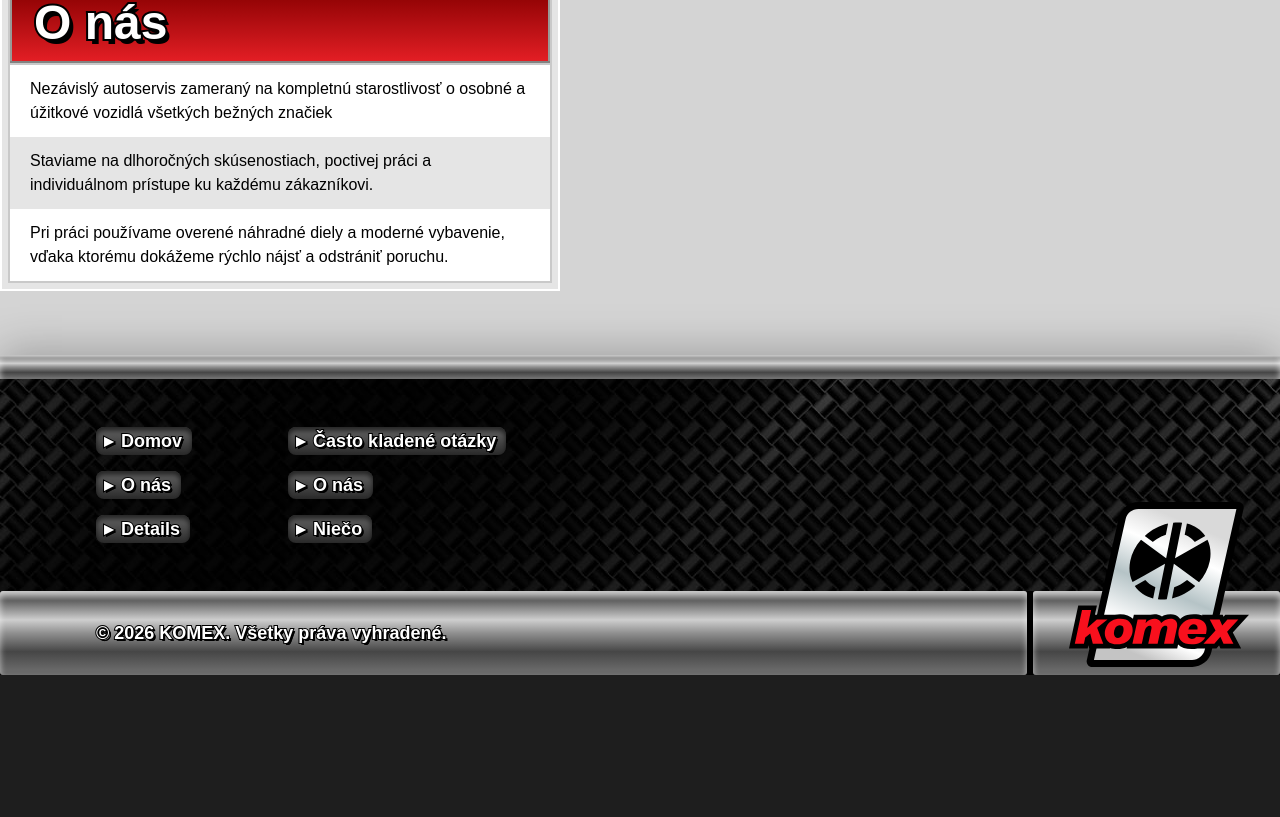
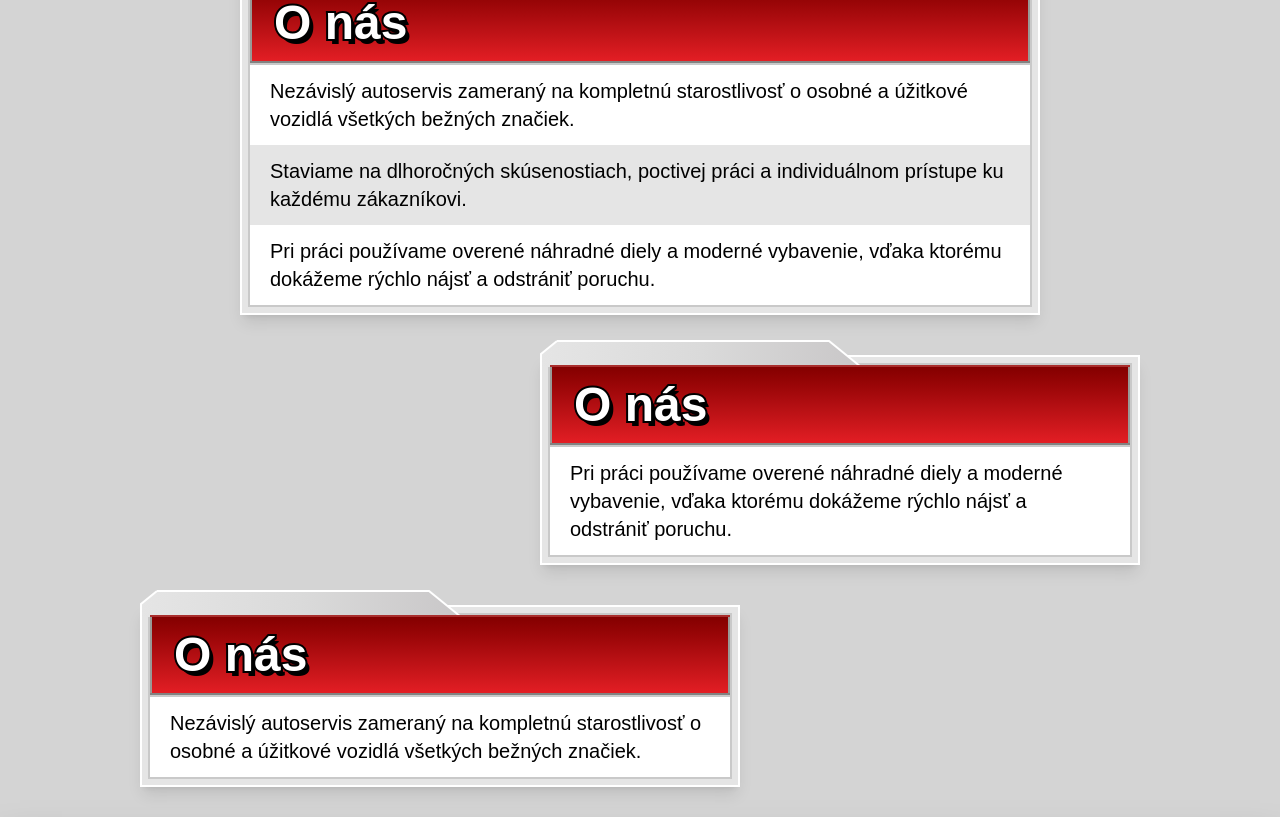
Before and after one commit to simonjedinak/rpj-komex, a Next.js app: page / in a window 1280 px wide. Shown: the part 2003-2820 px from the top of the page. Before the commit the page ends 2678 px from the top, so only its background shows below. Built offline with nearby package versions, Linux system fonts and the light colour scheme.

Commit message:
panel variable

```diff
--- a/app/components/Panel.tsx
+++ b/app/components/Panel.tsx
@@ -1,8 +1,15 @@
+import { Children, ReactNode } from "react";
 import StrokeText from "./StrokeText";
 
-export function Panel({ title = "O nás" }) {
+interface PanelProps {
+  title?: string;
+  children?: ReactNode;
+  className?: string;
+}
+
+export function Panel({ title, children, className }: PanelProps) {
   return (
-    <div className="relative w-140  max-w-full">
+    <div className={`relative max-w-full shadow-lg ${className}`}>
       {/* Panel (front) */}
       <div className="relative z-10 bg-[#E5E5E5] p-1.5 border-2 border-white">
         {/* Handle (behind) */}
@@ -68,26 +75,15 @@ export function Panel({ title = "O nás" }) {
             </div>
 
             {/* Body */}
-            <div className="border-t-2 border-[#c9c9c9] flex flex-col">
-              <div className="py-3 px-5">
-                <p>
-                  Nezávislý autoservis zameraný na kompletnú starostlivosť o
-                  osobné a úžitkové vozidlá všetkých bežných značiek
-                </p>
-              </div>
-              <div className="bg-neutral-200 py-3 px-5">
-                <p>
-                  Staviame na dlhoročných skúsenostiach, poctivej práci a
-                  individuálnom prístupe ku každému zákazníkovi.
-                </p>
-              </div>
-              <div className="py-3 px-5">
-                <p>
-                  Pri práci používame overené náhradné diely a moderné
-                  vybavenie, vďaka ktorému dokážeme rýchlo nájsť a odstrániť
-                  poruchu.
-                </p>
-              </div>
+            <div className="border-t-2 border-[#c9c9c9] flex flex-col text-xl">
+              {Children.map(children, (child, index) => (
+                <div
+                  key={index}
+                  className={`py-3 px-5 ${index % 2 === 1 ? "bg-neutral-200" : ""}`}
+                >
+                  {child}
+                </div>
+              ))}
             </div>
           </div>
         </div>
--- a/app/page.tsx
+++ b/app/page.tsx
@@ -31,8 +31,33 @@ export default function Home() {
         <div className="h-6 w-full relative bg-chrome2 shadow-navbar-inset-chrome " />
       </section>
 
-      <section className="py-16 bg-neutral-300">
-        <Panel title="O nás"></Panel>
+      <section className="py-16 flex flex-col items-center gap-10 bg-neutral-300">
+        <Panel title="O nás" className="w-200 ">
+          <p>
+            Nezávislý autoservis zameraný na kompletnú starostlivosť o osobné a
+            úžitkové vozidlá všetkých bežných značiek.
+          </p>
+          <p>
+            Staviame na dlhoročných skúsenostiach, poctivej práci a
+            individuálnom prístupe ku každému zákazníkovi.
+          </p>
+          <p>
+            Pri práci používame overené náhradné diely a moderné vybavenie,
+            vďaka ktorému dokážeme rýchlo nájsť a odstrániť poruchu.
+          </p>
+        </Panel>
+        <Panel title="O nás" className="w-150 translate-x-50">
+          <p>
+            Pri práci používame overené náhradné diely a moderné vybavenie,
+            vďaka ktorému dokážeme rýchlo nájsť a odstrániť poruchu.
+          </p>
+        </Panel>
+        <Panel title="O nás" className="w-150 -translate-x-50">
+          <p>
+            Nezávislý autoservis zameraný na kompletnú starostlivosť o osobné a
+            úžitkové vozidlá všetkých bežných značiek.
+          </p>
+        </Panel>
       </section>
     </main>
   );
```
